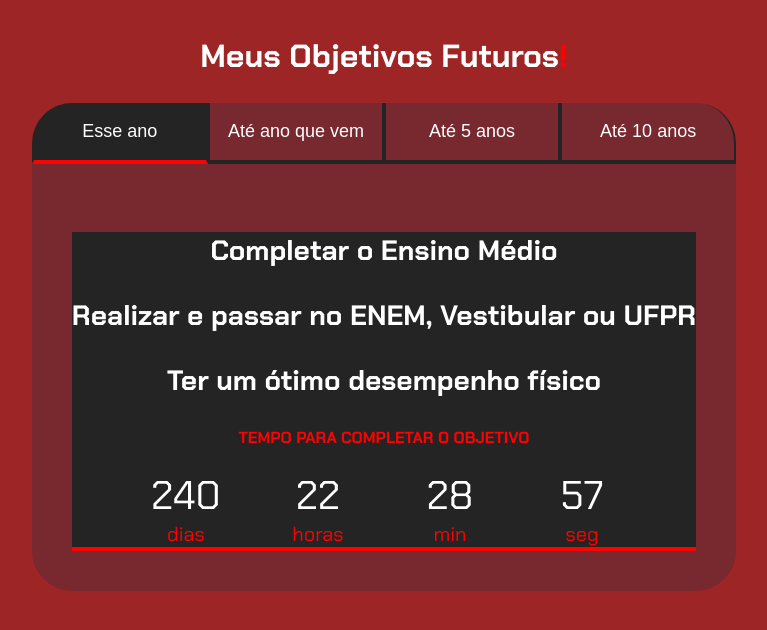
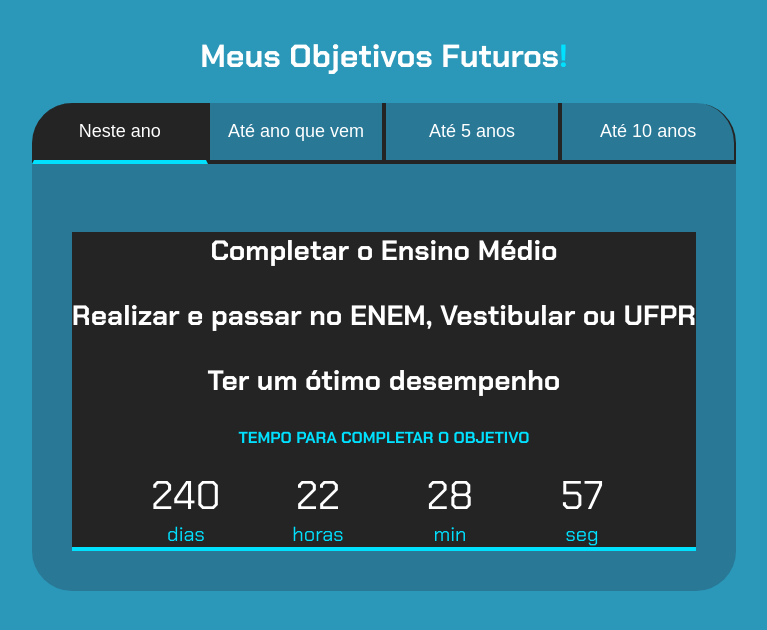
Before and after one commit to lucashenriquehs/3C.2024, a plain HTML site: page index.html in a window 1280 px wide. Shown: the whole page, without its empty margins (256-1023 px from the left). Drawn offline with Linux system fonts and the light colour scheme.

Commit message:
Add files via upload

```diff
--- a/index.html
+++ b/index.html
@@ -11,7 +11,7 @@
         <h2 class="titulo-principal">Meus Objetivos Futuros<span>!</span></h2>
         <div class="conteudo">
         <div class="botoes">
-            <button class="botao ativo">Esse ano</button>
+            <button class="botao ativo">Neste ano</button>
             <button class="botao">Até ano que vem</button>
             <button class="botao">Até 5 anos</button>
             <button class="botao">Até 10 anos</button>
@@ -20,7 +20,7 @@
             <div class="aba-conteudo ativo">
                 <h3 class="aba-conteudo-titulo-principal">Completar o Ensino Médio</h3>
                 <h3 class="aba-conteudo-titulo-principal">Realizar e passar no ENEM, Vestibular ou UFPR</h3>
-                <h3 class="aba-conteudo-titulo-principal">Ter um ótimo desempenho físico</h3>
+                <h3 class="aba-conteudo-titulo-principal">Ter um ótimo desempenho</h3>
                 <h4 class="aba-conteudo-titulo-secundario">Tempo para completar o objetivo</h4>
                 <div class="contador">
                     <div class="contador-digito">
@@ -42,9 +42,8 @@
                 </div>
             </div>
             <div class="aba-conteudo">
-                <h3 class="aba-conteudo-titulo-principal">Começar a trabalhar </h3>
+                <h3 class="aba-conteudo-titulo-principal">Começar a trabalhar</h3>
                 <h3 class="aba-conteudo-titulo-principal">Me estabelecer financeiramente</h3>
-                <h3 class="aba-conteudo-titulo-principal">Conseguir meus bens materiais</h3>
                 <h3 class="aba-conteudo-titulo-principal">Entrar em uma faculdade</h3>
                 <h4 class="aba-conteudo-titulo-secundario">Tempo para completar o objetivo</h4>
                 <div class="contador">
@@ -68,9 +67,8 @@
             </div>
             <div class="aba-conteudo">
                 <h3 class="aba-conteudo-titulo-principal">Me formar na faculdade de ADS</h3>
-                <h3 class="aba-conteudo-titulo-principal">Manter meu relacionamento</h3>
                 <h3 class="aba-conteudo-titulo-principal">Ter uma boa renda</h3>
-                <h3 class="aba-conteudo-titulo-principal">Conseguir meu apartamento</h3>
+                <h3 class="aba-conteudo-titulo-principal">Conseguir comprar uma casa</h3>
                 <h4 class="aba-conteudo-titulo-secundario">Tempo para completar o objetivo</h4>
                 <div class="contador">
                     <div class="contador-digito">
@@ -93,8 +91,7 @@
             </div>
             <div class="aba-conteudo">
                 <h3 class="aba-conteudo-titulo-principal">Trabalhar como programador em desemvonvilmento de software</h3>
-                <h3 class="aba-conteudo-titulo-principal">Me casar</h3>
-                <h3 class="aba-conteudo-titulo-principal">Viajar para exterior</h3>
+                <h3 class="aba-conteudo-titulo-principal">Viajar pelo Brasil</h3>
                 <h4 class="aba-conteudo-titulo-secundario">Tempo para completar o objetivo</h4>
                 <div class="contador">
                     <div class="contador-digito">
--- a/style.css
+++ b/style.css
@@ -1,8 +1,8 @@
 @import url('https://fonts.googleapis.com/css?family=Chakra+Petch:wght@400;700&display=swap');
 
 :root {
-  --cor-de-fundo: #9e2525;
-  --vermelho: #ff0101;
+  --cor-de-fundo: #2b98b9;
+  --azul: #01e1ff;
   --branco: #ffffff;
   --botao-ativo: #242424;
   --botao-inativo: #222e464d;
@@ -32,7 +32,7 @@ body {
 }
 
 .titulo-principal span {
-    color: var(--vermelho);
+    color: var(--azul);
 }
 
 .botao {
@@ -70,7 +70,7 @@ body {
     margin: 0;
   }
   .contador-digito-texto{
-    color: var(--vermelho);
+    color: var(--azul);
     font-size: 20px;
     margin: 0;
   }
@@ -91,7 +91,7 @@ body {
 
 .ativo{
     background-color: var(--botao-ativo);
-    border-bottom: 4px solid var(--vermelho);
+    border-bottom: 4px solid var(--azul);
     }
 
 .abas-textos{
@@ -102,7 +102,7 @@ body {
 
 .botao.ativo{
     background-color: var(--botao-ativo);
-    border-bottom: 4px solid var(--vermelho);
+    border-bottom: 4px solid var(--azul);
 }
 
 .aba-conteudo.ativo{
@@ -120,6 +120,6 @@ body {
 
 .aba-conteudo-titulo-secundario{
     text-align: center;
-    color: var(--vermelho);
+    color: var(--azul);
     text-transform: uppercase;
 }
```
